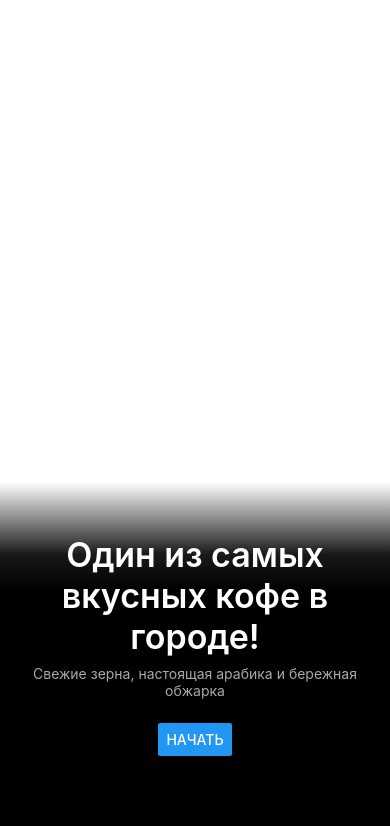
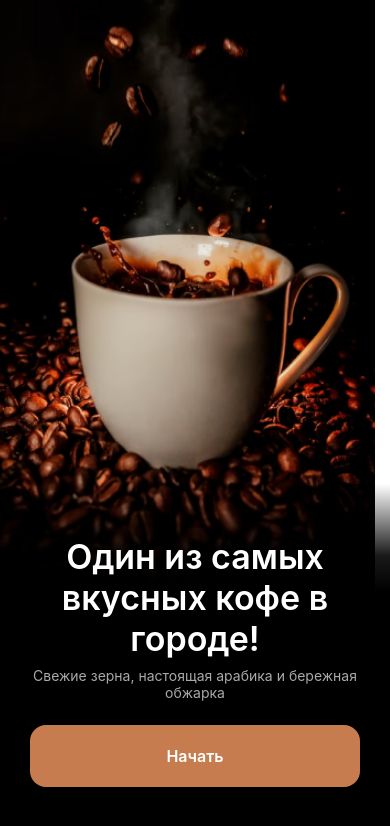
Before and after one commit to itsslava/purple-coffee-app, a React Native app: screen / in a window 390 px wide. Shown: the top 826 px of the page. Built offline with nearby package versions, Linux system fonts and the light colour scheme.

Commit message:
layout: finished layout for main page
also added custom button component, colors for design system

```diff
--- a/App.tsx
+++ b/App.tsx
@@ -1,9 +1,15 @@
-import { Button, Text, View, StyleSheet } from 'react-native';
+import { Text, View, StyleSheet, ImageBackground } from 'react-native';
 import { LinearGradient } from 'expo-linear-gradient'
+import Button from './shared/button/button';
 
 export default function App() {
   return (
     <View style={styles.container}>
+      <ImageBackground
+      source={require('./assets/images/coffee-img.png')}
+      resizeMode='cover'
+      style={styles.image}
+      >
       <LinearGradient
           colors={['rgba(0,0,0,0)', 'rgba(0,0,0,0.9)', '#000']}
           locations={[0, 0.2, 0.3]}
@@ -14,9 +20,10 @@ export default function App() {
         <Text style={styles.subtitle}>
           Свежие зерна, настоящая арабика и бережная обжарка
         </Text>
-          <Button title="Начать" />
+        <Button text="Начать" />
       </View>
       </LinearGradient>
+      </ImageBackground>
     </View>
   );
 }
@@ -24,13 +31,22 @@ export default function App() {
 const styles = StyleSheet.create({
   container: {
    flex: 1,
+  },
+  image: {
+    flex: 1,
+    height: '70%',
     justifyContent: 'flex-end',
   },
+  gradient: {
+    height: 360,
+    width: '100%',
+    // justifyContent: 'flex-end',
+  },
   content: {
-    marginTop: 52,
-    alignItems: 'center',
+    justifyContent: 'center',
     paddingHorizontal: 30,
     // marginBottom: 43,
+    marginTop: 52,
   },
   title: {
     fontSize: 34,
@@ -45,8 +61,4 @@ const styles = StyleSheet.create({
     paddingBottom: 24,
     color: '#a9a9a9',
   },
-  gradient: {
-    height: 362,
-    width: '100%',
-  },
 });
--- /dev/null
+++ b/shared/button/button.tsx
@@ -0,0 +1,27 @@
+import { Pressable, View, Text, PressableProps, StyleSheet } from 'react-native';
+import { Colors } from '../tokens';
+
+export default function Button ( { text, ...props}: PressableProps & {text: string}) {
+  return (
+    <Pressable {...props}>
+      <View style={styles.button}>
+        <Text style={styles.buttonText}>{text}</Text>
+      </View>
+    </Pressable>
+  );
+}
+
+const styles = StyleSheet.create({
+  button: {
+    backgroundColor: Colors.primary,
+    borderRadius: 16,
+    alignItems: 'center',
+    justifyContent: 'center',
+    height: 62,
+  },
+  buttonText: {
+    fontWeight: '600',
+    fontSize: 16,
+    color: Colors.white,
+  },
+});
--- /dev/null
+++ b/shared/tokens.ts
@@ -0,0 +1,6 @@
+export const Colors = {
+  black: '#000',
+  white: '#fff',
+  grey: '#a9a9a9',
+  primary: '#c67c4e',
+};
```
Also changed, not shown: assets/images/coffee-img.png (added). Lines whose indentation alone changed are shown as unchanged.
